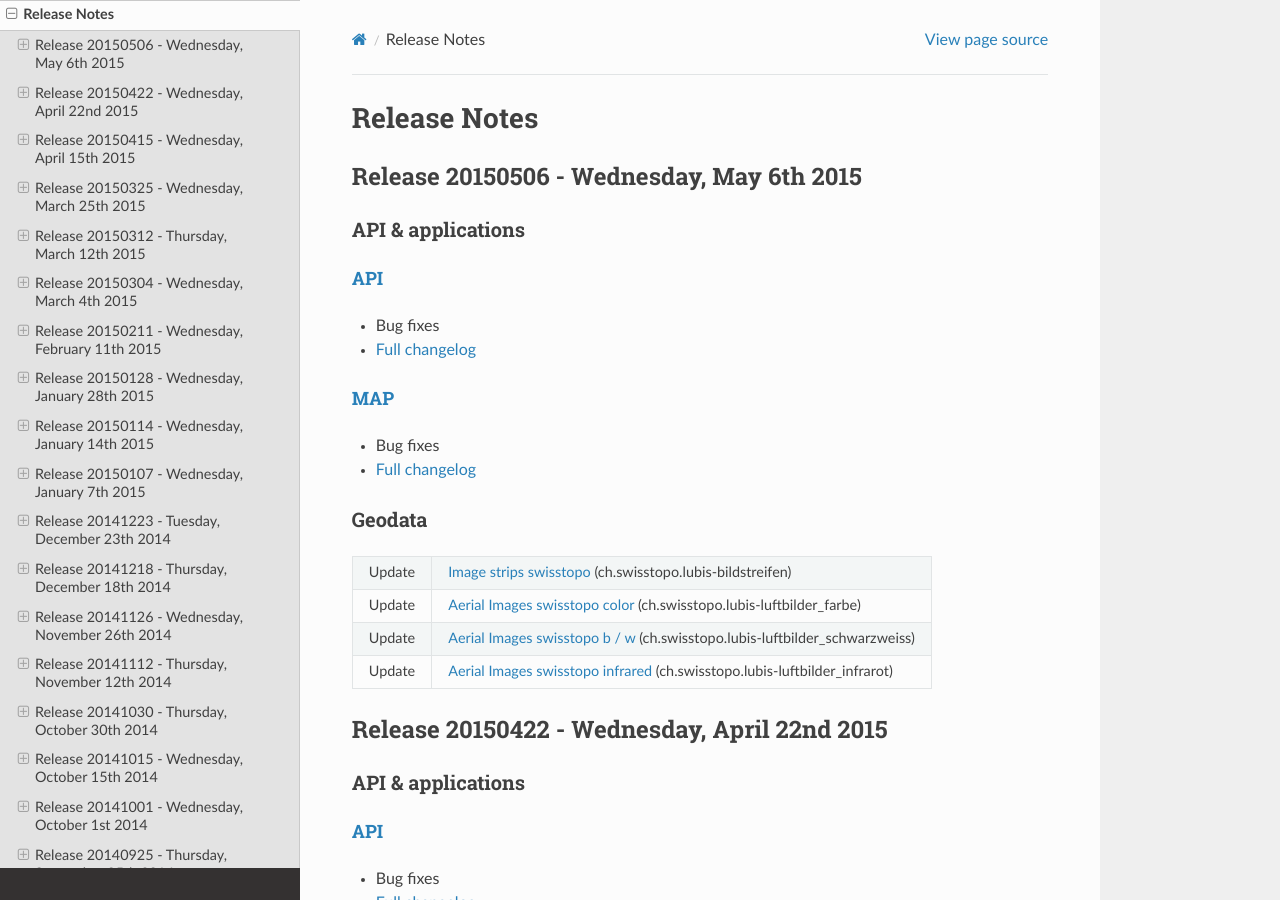
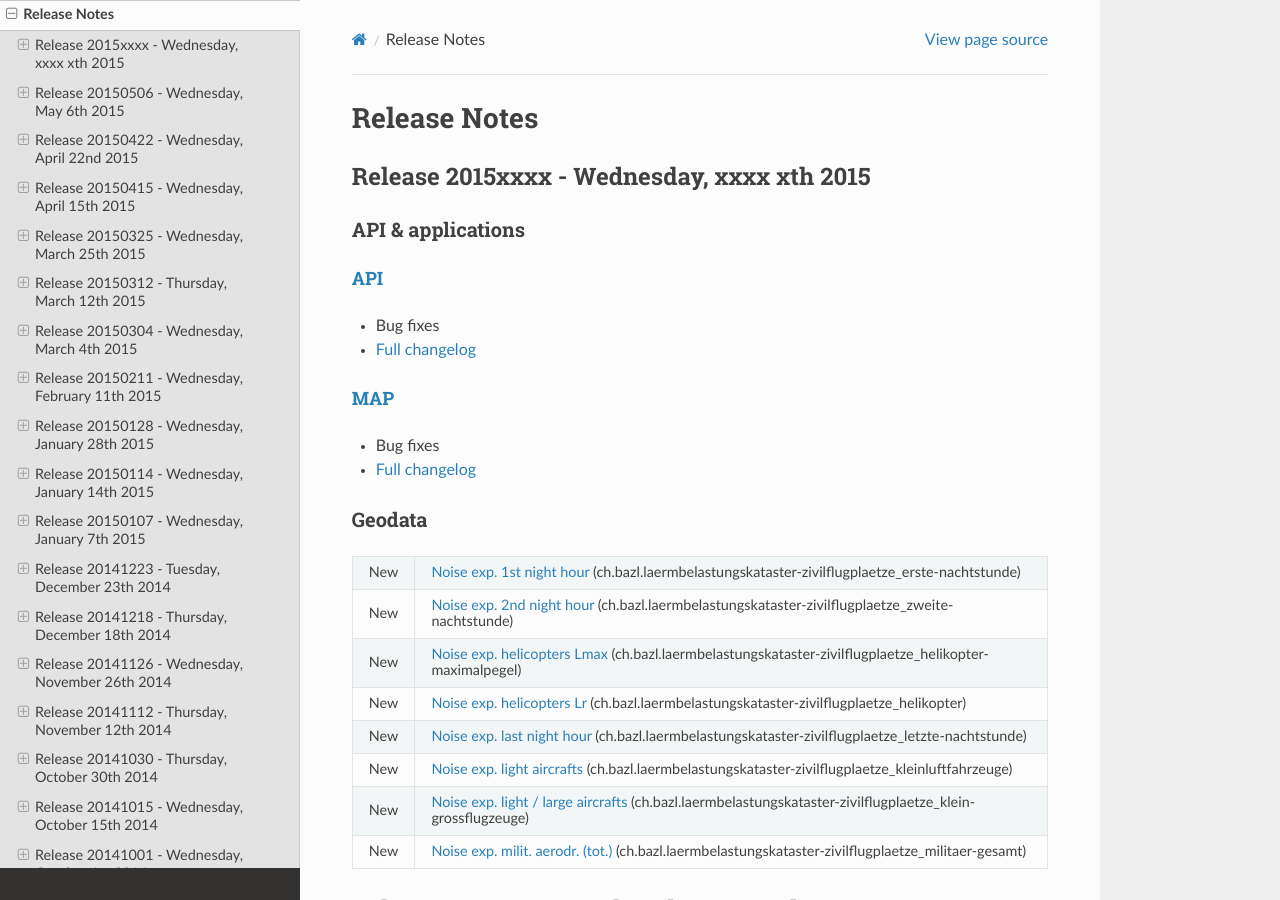
Before and after one commit to swisstopo-test/doc-chsdi3, a Sphinx documentation site: the page built from source/releasenotes/index.rst, in a window 1280 px wide and 900 px high. Built offline with Sphinx 7.4.7 and the Read the Docs theme 2.0.0, drawn with Linux system fonts in a browser that asks for light colours.

Commit message:
add bazl laermbelastung layer to next deploys release notes

```diff
--- a/source/releasenotes/index.rst
+++ b/source/releasenotes/index.rst
@@ -8,6 +8,46 @@
 
 Release Notes
 =============
+
+.. _releasenotes_2015xxxx:
+
+Release 2015xxxx - Wednesday, xxxx xth 2015
+------------------------------------------------
+
+API & applications
+******************
+
+`API <//api3.geo.admin.ch>`__
+'''''''''''''''''''''''''''''
+- Bug fixes
+- `Full changelog <https://github.com/geoadmin/mf-chsdi3/compare/r_150506...r_15xxxx>`__
+
+`MAP <//map.geo.admin.ch>`__
+'''''''''''''''''''''''''''''
+- Bug fixes
+- `Full changelog <https://github.com/geoadmin/mf-geoadmin3/compare/r_150506...r_15xxxx>`__
+
+
+Geodata
+*******
+
++--------+----------------------------------------------------------------------------------------------------------------------------------------------------------------------------------------------------------------------+
+| New    | `Noise exp. 1st night hour <//map.geo.admin.ch/?layers=ch.bazl.laermbelastungskataster-zivilflugplaetze_erste-nachtstunde>`__ (ch.bazl.laermbelastungskataster-zivilflugplaetze_erste-nachtstunde)                   |
++--------+----------------------------------------------------------------------------------------------------------------------------------------------------------------------------------------------------------------------+
+| New    | `Noise exp. 2nd night hour <//map.geo.admin.ch/?layers=ch.bazl.laermbelastungskataster-zivilflugplaetze_zweite-nachtstunde>`__ (ch.bazl.laermbelastungskataster-zivilflugplaetze_zweite-nachtstunde)                 |
++--------+----------------------------------------------------------------------------------------------------------------------------------------------------------------------------------------------------------------------+
+| New    | `Noise exp. helicopters Lmax <//map.geo.admin.ch/?layers=ch.bazl.laermbelastungskataster-zivilflugplaetze_helikopter-maximalpegel>`__ (ch.bazl.laermbelastungskataster-zivilflugplaetze_helikopter-maximalpegel)     |
++--------+----------------------------------------------------------------------------------------------------------------------------------------------------------------------------------------------------------------------+
+| New    | `Noise exp. helicopters Lr <//map.geo.admin.ch/?layers=ch.bazl.laermbelastungskataster-zivilflugplaetze_helikopter>`__ (ch.bazl.laermbelastungskataster-zivilflugplaetze_helikopter)                                 |
++--------+----------------------------------------------------------------------------------------------------------------------------------------------------------------------------------------------------------------------+
+| New    | `Noise exp. last night hour <//map.geo.admin.ch/?layers=ch.bazl.laermbelastungskataster-zivilflugplaetze_letzte-nachtstunde>`__ (ch.bazl.laermbelastungskataster-zivilflugplaetze_letzte-nachtstunde)                |
++--------+----------------------------------------------------------------------------------------------------------------------------------------------------------------------------------------------------------------------+
+| New    | `Noise exp. light aircrafts <//map.geo.admin.ch/?layers=ch.bazl.laermbelastungskataster-zivilflugplaetze_kleinluftfahrzeuge>`__ (ch.bazl.laermbelastungskataster-zivilflugplaetze_kleinluftfahrzeuge)                |
++--------+----------------------------------------------------------------------------------------------------------------------------------------------------------------------------------------------------------------------+
+| New    | `Noise exp. light / large aircrafts <//map.geo.admin.ch/?layers=ch.bazl.laermbelastungskataster-zivilflugplaetze_klein-grossflugzeuge>`__ (ch.bazl.laermbelastungskataster-zivilflugplaetze_klein-grossflugzeuge)    |
++--------+----------------------------------------------------------------------------------------------------------------------------------------------------------------------------------------------------------------------+
+| New    | `Noise exp. milit. aerodr. (tot.) <//map.geo.admin.ch/?layers=ch.bazl.laermbelastungskataster-zivilflugplaetze_militaer-gesamt>`__ (ch.bazl.laermbelastungskataster-zivilflugplaetze_militaer-gesamt)                |
++--------+----------------------------------------------------------------------------------------------------------------------------------------------------------------------------------------------------------------------+
 
 .. _releasenotes_20150506:
 
```
